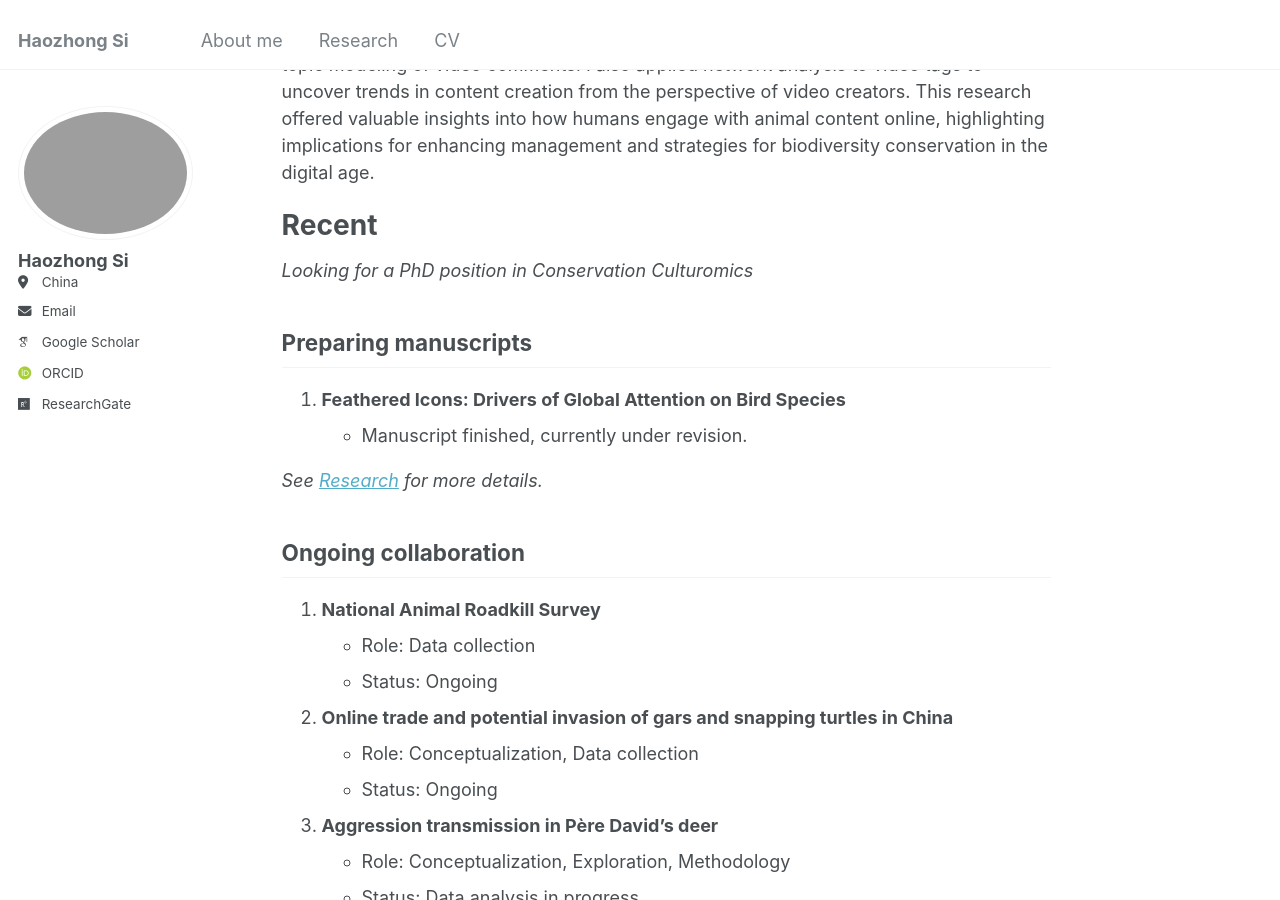
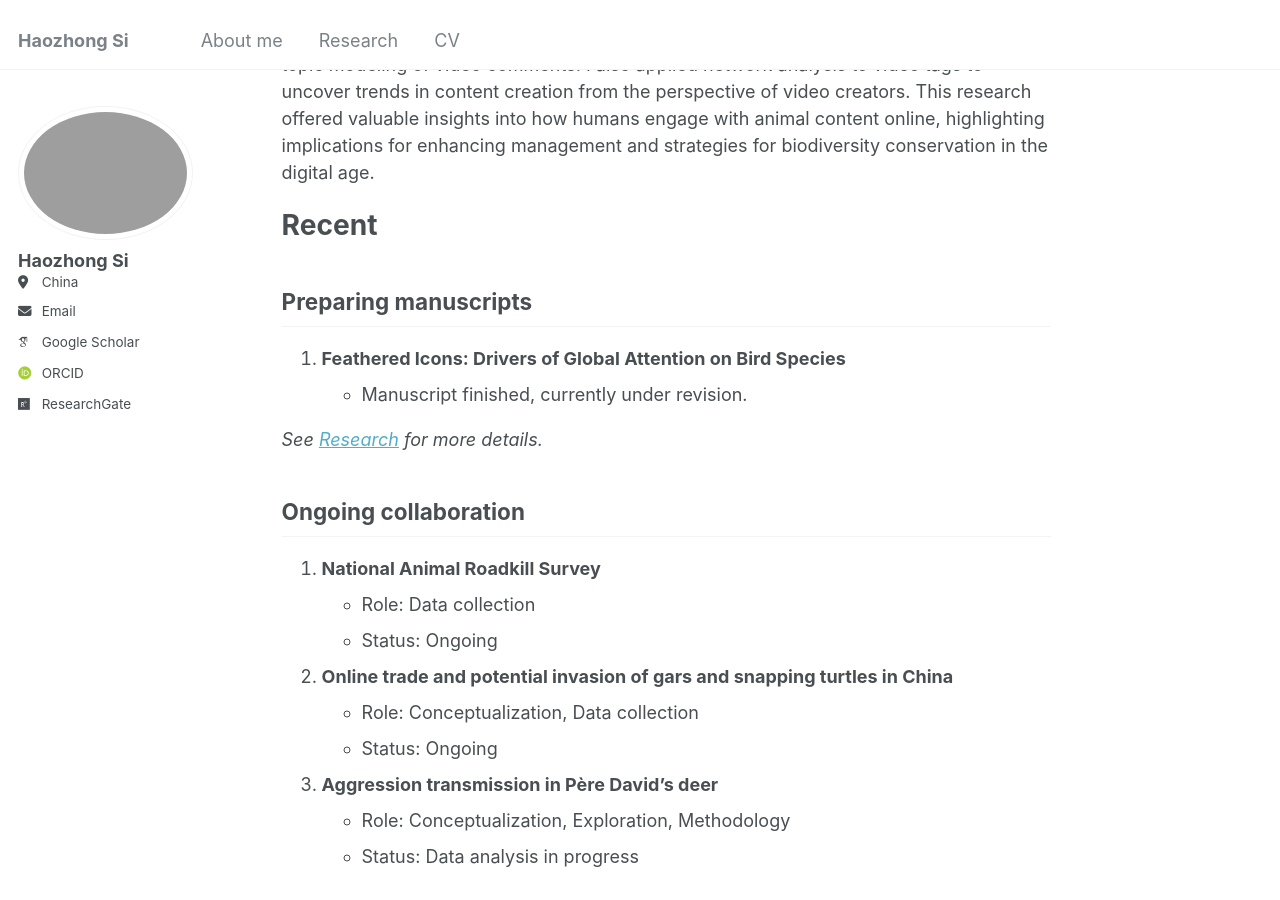
Before and after one commit to caicai555/hzsi-website, a Jekyll site: the page built from _pages/about.md, in a window 1280 px wide and 900 px high, scrolled down 364 px. Built offline with Jekyll 4.4.1, drawn with Linux system fonts in a browser that asks for light colours; some web fonts are replaced.

Commit message:
Update about.md

```diff
--- a/_pages/about.md
+++ b/_pages/about.md
@@ -13,7 +13,6 @@ My MSc thesis, supervised by [Prof. Zhongqiu Li](https://www.researchgate.net/pr
 
 Recent
 ======
-*Looking for a PhD position in Conservation Culturomics*
 
 Preparing manuscripts
 ---
```
